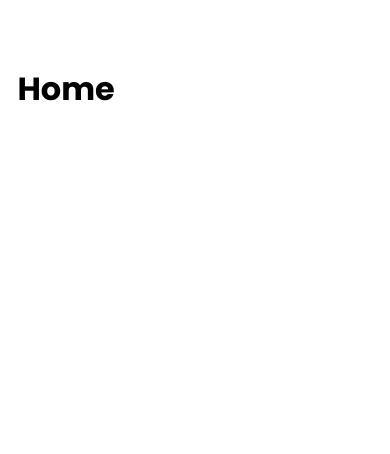
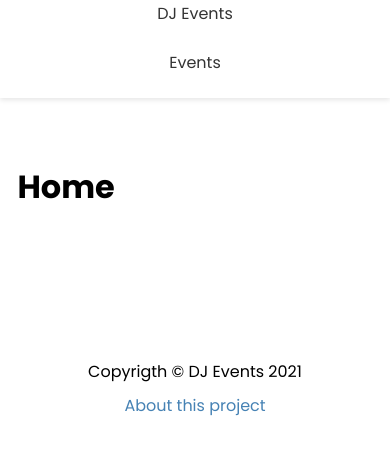
Before and after one commit to emines0/dj-events-website, a Next.js app: page / in a window 390 px wide. Shown: the top 454 px of the page. Built offline with nearby package versions, Linux system fonts and the light colour scheme.

Commit message:
Header and Footer

```diff
--- /dev/null
+++ b/components/Footer.js
@@ -0,0 +1,13 @@
+import Link from 'next/link';
+import styles from '../styles/Footer.module.css';
+
+export default function Footer() {
+  return (
+    <footer className={styles.footer}>
+      <p>Copyrigth &copy; DJ Events 2021</p>
+      <p>
+        <Link href="/about">About this project</Link>
+      </p>
+    </footer>
+  );
+}
--- /dev/null
+++ b/components/Header.js
@@ -0,0 +1,23 @@
+import Link from 'next/link';
+import styles from '../styles/Header.module.css';
+
+export default function Header() {
+  return (
+    <header className={styles.header}>
+      <div className="styles.logo"></div>
+      <Link href="/">
+        <a>DJ Events</a>
+      </Link>
+
+      <nav>
+        <ul>
+          <li>
+            <Link href="/events">
+              <a>Events</a>
+            </Link>
+          </li>
+        </ul>
+      </nav>
+    </header>
+  );
+}
--- a/components/Layout.js
+++ b/components/Layout.js
@@ -1,4 +1,6 @@
 import Head from 'next/head';
+import Header from './Header';
+import Footer from './Footer';
 import styles from '../styles/Layout.module.css';
 
 export default function Layout({ title, keywords, description, children }) {
@@ -9,7 +11,9 @@
         <meta name="description" content={description} />
         <meta name="keywords" content={keywords} />
       </Head>
+      <Header />
       <div className={styles.container}>{children}</div>
+      <Footer />
     </div>
   );
 }
--- /dev/null
+++ b/styles/Footer.module.css
@@ -0,0 +1,8 @@
+.footer {
+  margin: 100px 0 40px;
+  text-align: center;
+}
+
+.footer p {
+  margin: 5px 0;
+}
--- /dev/null
+++ b/styles/Header.module.css
@@ -0,0 +1,56 @@
+.header {
+  display: flex;
+  justify-content: space-between;
+  align-items: center;
+  background: #fff;
+  color: #333;
+  height: 60px;
+  padding: 0 30px;
+  box-shadow: 0 2px 5px rgba(0, 0, 0, 0.1);
+}
+
+.header a {
+  color: #333;
+  margin-right: 20px;
+}
+
+.header a:hover {
+  color: #000;
+}
+.header ul {
+  display: flex;
+  align-items: center;
+  justify-content: center;
+  list-style: none;
+}
+
+.logo {
+  color: red;
+  font-size: 20px;
+  text-transform: uppercase;
+}
+
+.logo a {
+  color: red;
+}
+
+@media (max-width: 768px) {
+  .header {
+    flex-direction: column;
+    height: auto;
+  }
+
+  .header ul {
+    margin: 20px 0;
+    flex-direction: column;
+    text-align: center;
+  }
+
+  .header a {
+    margin-right: 0;
+  }
+
+  .logo {
+    margin: 20px 0;
+  }
+}
```
